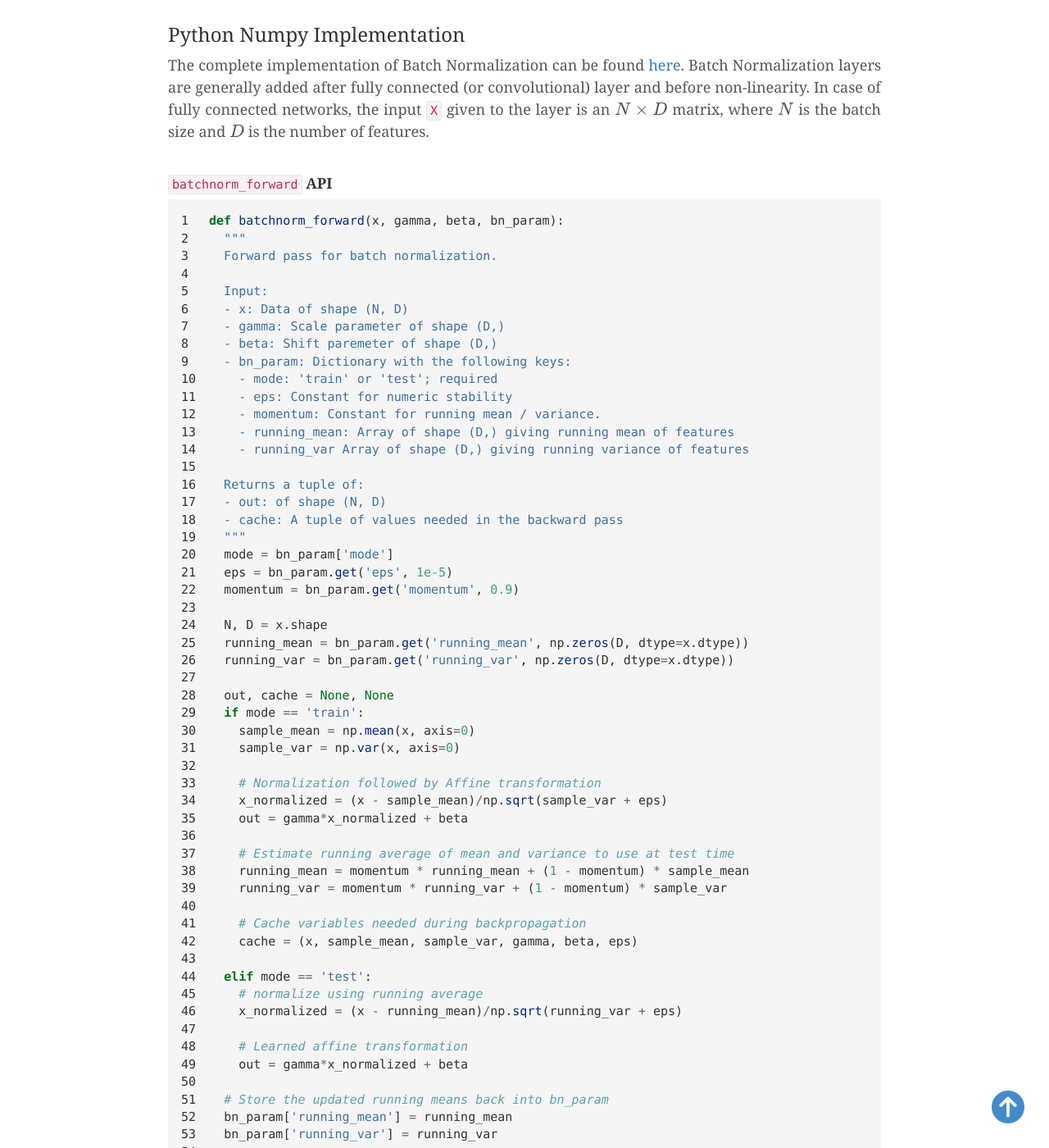
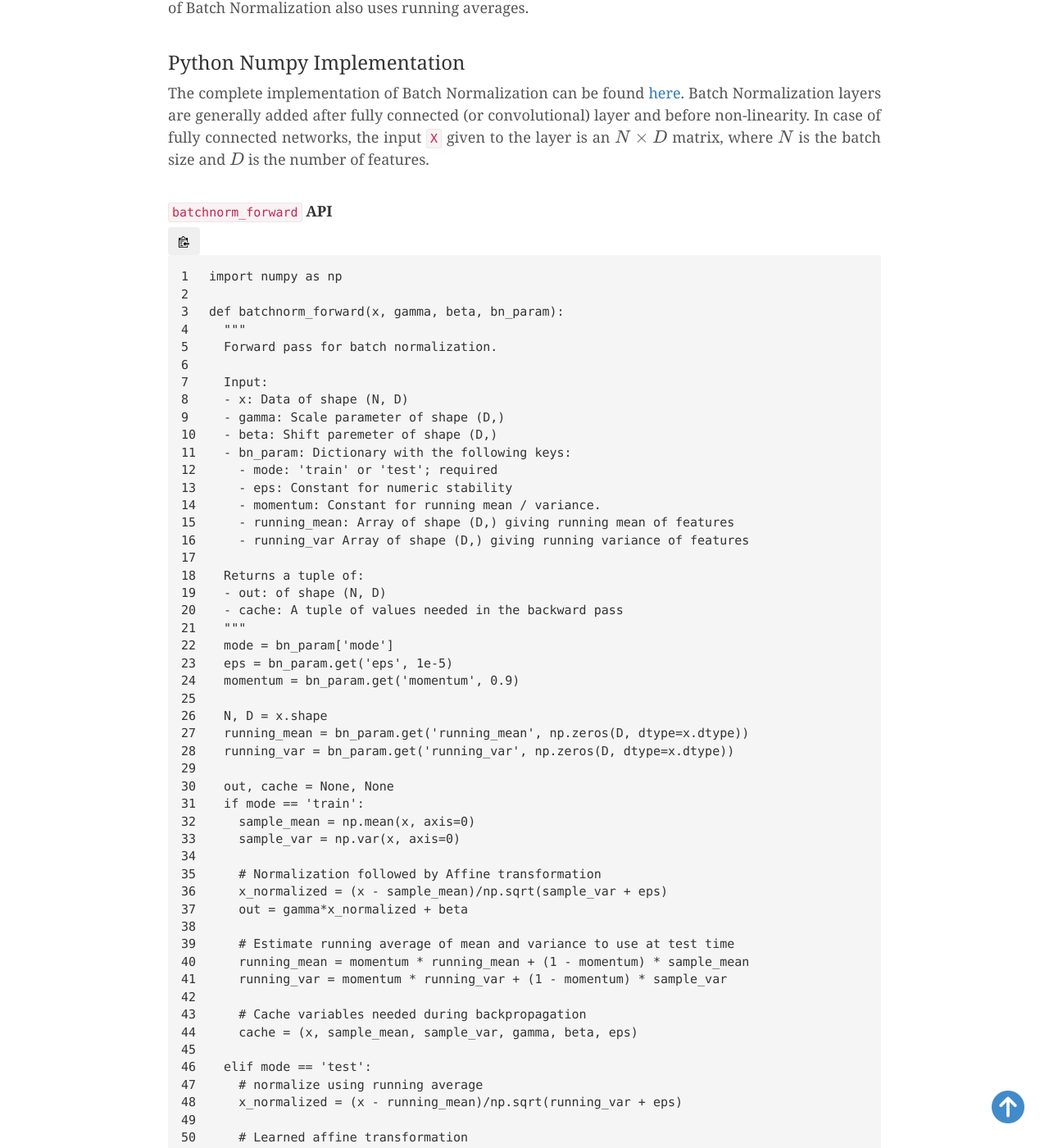
Before and after one commit to zaffnet/zaffnet.github.io, a Jekyll site: the page built from _posts/2017-01-17-batch-norm.md, in a window 1280 px wide and 1400 px high, scrolled down 8241 px. Shown: the whole window at 82% size. Built offline with Jekyll 4.4.1, drawn with Linux system fonts in a browser that asks for light colours; nearby versions of some CDN libraries; formulas are drawn with MathJax 3; comment, search, counter and statistics services are not loaded; some of the changed text lies outside the part shown.

Commit message:
testing numpy

```diff
--- a/Gemfile
+++ b/Gemfile
@@ -24,3 +24,5 @@ group :jekyll_plugins do
 end
 
 gem 'jekyll-gist'
+
+gem 'pygments.rb'
--- a/_config.yml
+++ b/_config.yml
@@ -14,4 +14,4 @@ gems:
 exclude:
   - Gemfile
   - Gemfile.lock
-hilighter: pygments
+highlighter: pygments
--- a/_includes/footer.html
+++ b/_includes/footer.html
@@ -79,6 +79,9 @@ switchAccordion = function(e) {
 	event.preventDefault();
 	jQuery('html, body').animate({scrollTop: 0}, duration);
 	return false;})});
+
+
+	$(".highlight").prepend("<button class='btn' data-clipboard-snippet><img class='clippy' width='13' src='assets/clippy.svg' alt='Copy to clipboard'></button>");
 </script>
 
 </body>
--- a/_posts/2017-01-17-batch-norm.md
+++ b/_posts/2017-01-17-batch-norm.md
@@ -233,7 +233,8 @@ The complete implementation of Batch Normalization can be found [here](https://g
 <a name='fpropapi'></a>
 
 #### `batchnorm_forward` **API**
-{% highlight python linenos %}
+{% highlight numpy linenos %}
+import numpy as np
 
 def batchnorm_forward(x, gamma, beta, bn_param):
   """
--- a/assets/css/main.css
+++ b/assets/css/main.css
@@ -126,7 +126,7 @@ z-index: 100;
 display: none;
 text-decoration: none;
 color: #428bca;
-background-color: #ffffff;
+background-color: rgba(255, 255, 255, 0);
 
 }
 .back-to-top  i {
```
Also changed, not shown: Gemfile.lock, assets/clippy.svg (added).
